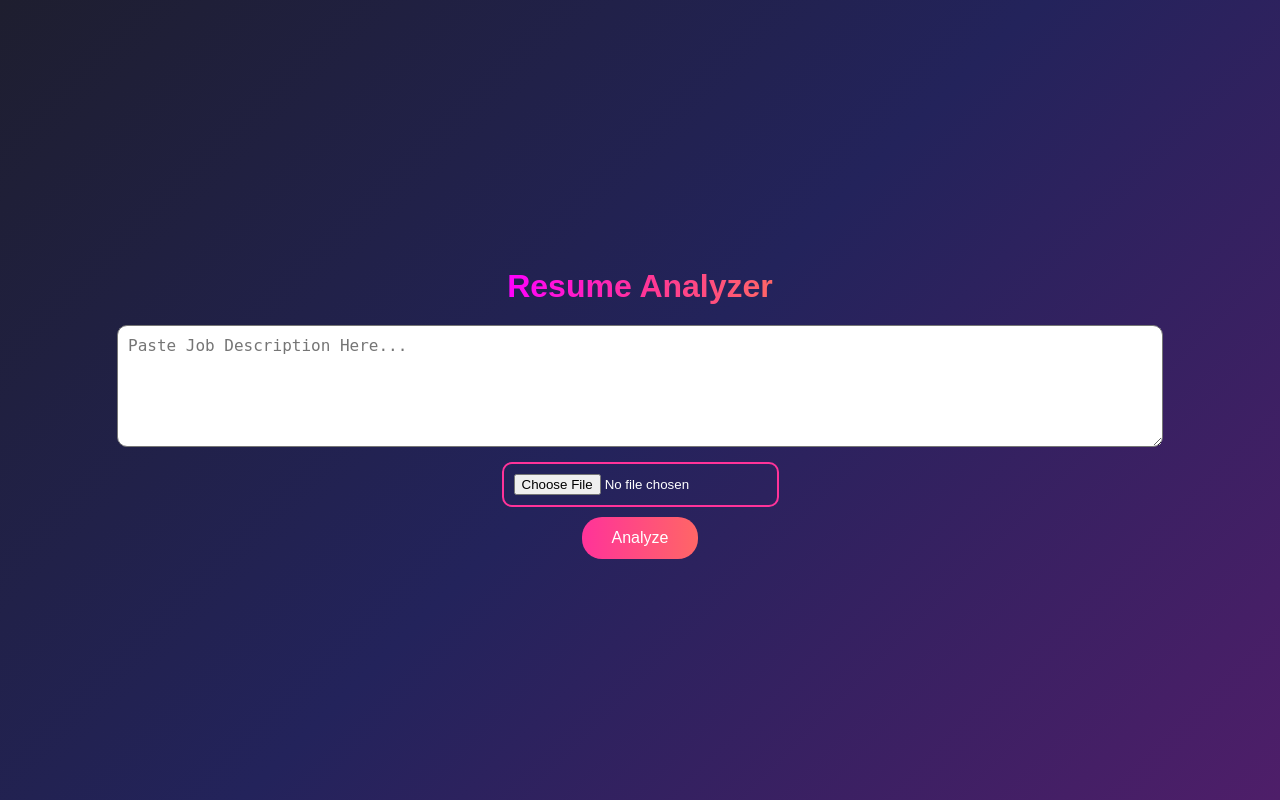
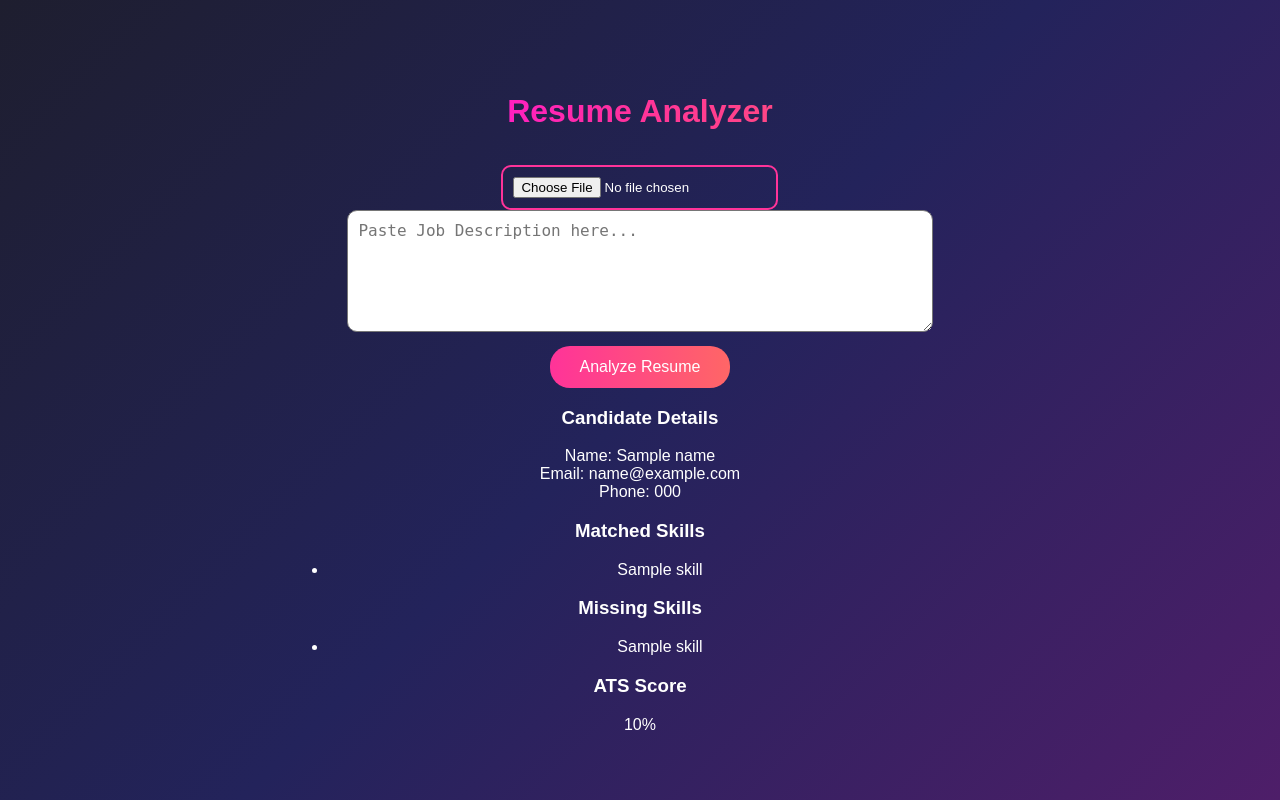
Before and after one commit to Tarunchouhan926/CODE-GNAN-PFS5-TARUN-CHOUHAN-PYTHON, a Flask app: template FULL STACK WEB DEVOLOPMENT PROJECT/resume analyser/Templates/index.html in a window 1280 px wide. Run offline with Flask 3, Linux system fonts and the light colour scheme; the template is opened without the code that fills it: most values are stand-ins (such as "Sample title", 1, 10 or a date in 2020).

Commit message:
Update index.html

```diff
--- a/FULL STACK WEB DEVOLOPMENT PROJECT/resume analyser/Templates/index.html
+++ b/FULL STACK WEB DEVOLOPMENT PROJECT/resume analyser/Templates/index.html
@@ -2,29 +2,59 @@
 <html lang="en">
 <head>
     <meta charset="UTF-8">
-    <meta name="viewport" content="width=device-width, initial-scale=1.0">
     <title>Resume Analyzer</title>
     <link rel="stylesheet" href="{{ url_for('static', filename='style.css') }}">
 </head>
 <body>
+<div class="container">
     <h2>Resume Analyzer</h2>
+    <form method="POST" enctype="multipart/form-data" class="upload-form">
+        <input type="file" name="resume" required>
+        <textarea name="job_description" placeholder="Paste Job Description here..." rows="6" required></textarea>
+        <button type="submit">Analyze Resume</button>
+    </form>
 
-    <textarea id="job_description" placeholder="Paste Job Description Here..."></textarea>
+    {% if name or email or phone %}
+    <div class="result candidate-details">
+        <h3>Candidate Details</h3>
+        <div class="detail-box">
+            {% if name %}<div><span>Name:</span> {{ name }}</div>{% endif %}
+            {% if email %}<div><span>Email:</span> {{ email }}</div>{% endif %}
+            {% if phone %}<div><span>Phone:</span> {{ phone }}</div>{% endif %}
+        </div>
+    </div>
+    {% endif %}
 
-    <input type="file" id="resume">
-
-    <button onclick="uploadResume()">Analyze</button>
-
-    <div id="ats-progress-container" style="display: none;">
-        <label for="ats-progress">ATS Score:</label>
-        <div class="progress-bar-container">
-            <div id="ats-progress" class="progress-bar"></div>
+    {% if matched_skills or missing_skills %}
+    <div class="result two-column-skills">
+        <div class="skills-column">
+            <h3>Matched Skills</h3>
+            <ul class="skills-list matched">
+                {% for skill in matched_skills %}
+                <li>{{ skill }}</li>
+                {% endfor %}
+            </ul>
         </div>
-        <span id="ats-score" class="ats-score-text">0%</span>
+        <div class="skills-column">
+            <h3>Missing Skills</h3>
+            <ul class="skills-list missing">
+                {% for skill in missing_skills %}
+                <li>{{ skill }}</li>
+                {% endfor %}
+            </ul>
+        </div>
     </div>
 
-    <pre id="output"></pre>
+    <div class="result ats-score">
+        <h3>ATS Score</h3>
+        <div class="score-circle" data-score="{{ ats_score }}">
+            <div class="score-fill"></div>
+            <div class="score-text">{{ ats_score }}%</div>
+        </div>
 
-    <script src="{{ url_for('static', filename='script.js') }}"></script>
+    </div>
+    {% endif %}
+</div>
+<script src="{{ url_for('static', filename='script.js') }}"></script>
 </body>
 </html>
```
